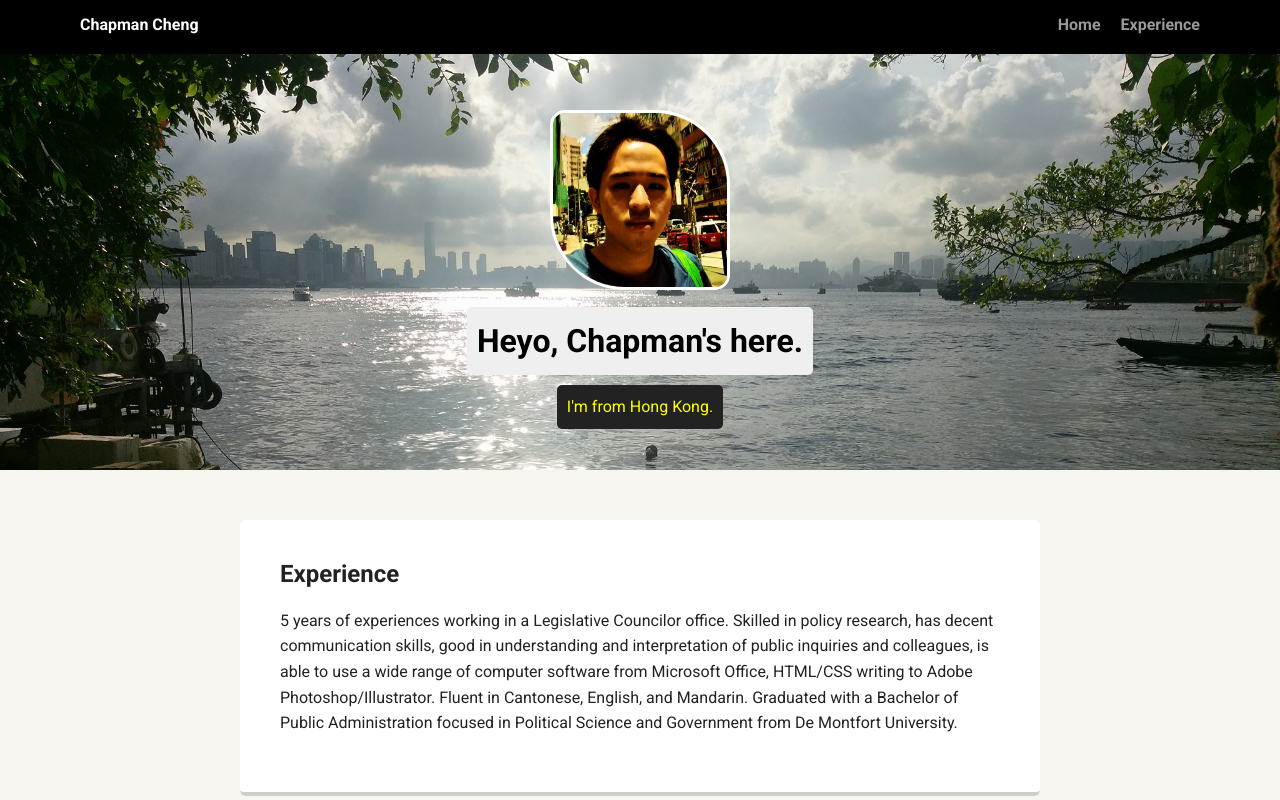
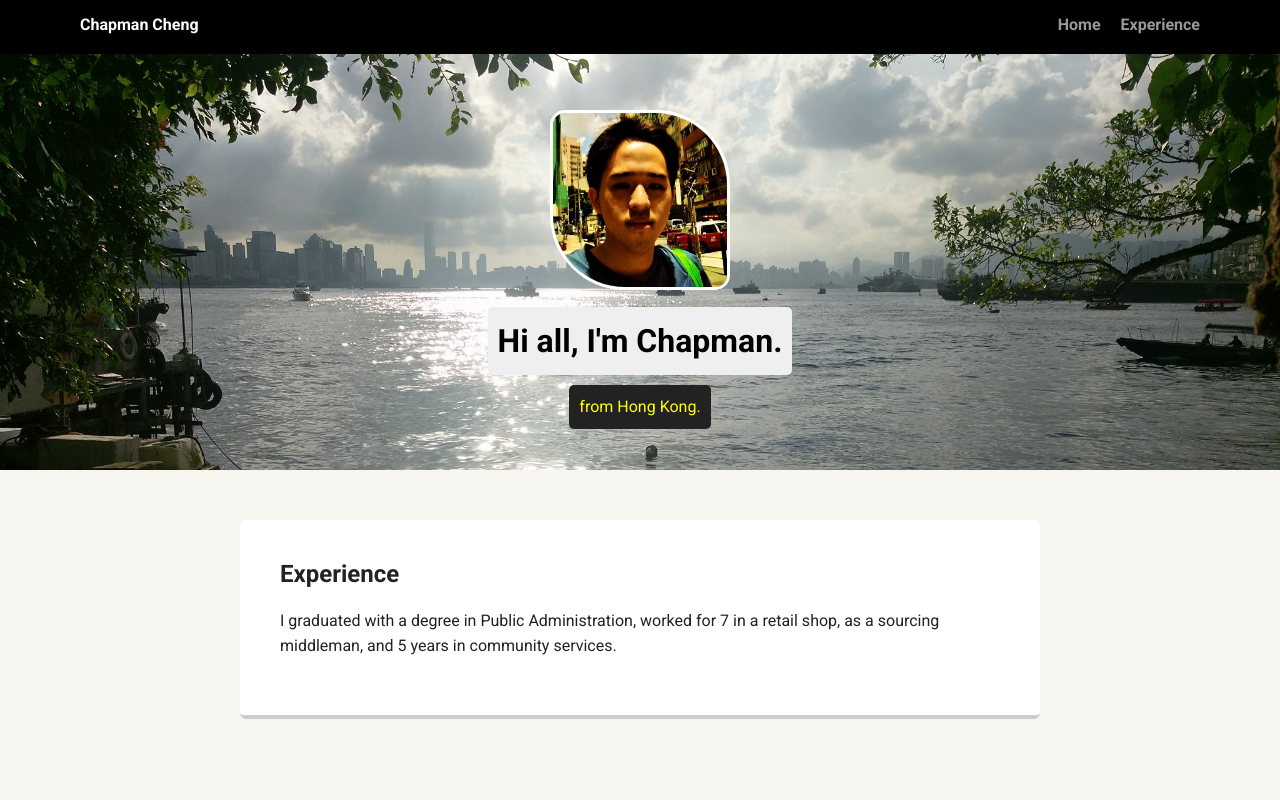
Before and after one commit to chapman-cc/thtechdegree_unit01, a plain HTML site: page experience.html in a window 1280 px wide. Shown: the top 800 px of the page. Drawn offline with Linux system fonts and the light colour scheme; a web font is replaced by a local one.

Commit message:
Change experience <p>

```diff
--- a/experience.html
+++ b/experience.html
@@ -18,14 +18,14 @@
 
     <header id="header">
       <img src="images/chap_portrait.jpg" alt="Chapman's portrait" class="profile-image">
-      <h1 class="tag name">Heyo, Chapman's here.</h1>
-      <p class="tag location">I'm from Hong Kong.</p>
+      <h1 class="tag name">Hi all, I'm Chapman.</h1>
+      <p class="tag location">from Hong Kong.</p>
     </header>
 
     <main class="flex">
       <div class="card large-card">
         <h2>Experience</h2>
-        <p>5 years of experiences working in a Legislative Councilor office. Skilled in policy research, has decent communication skills, good in understanding and interpretation of public inquiries and colleagues, is able to use a wide range of computer software from Microsoft Office, HTML/CSS writing to Adobe Photoshop/Illustrator. Fluent in Cantonese, English, and Mandarin. Graduated with a Bachelor of Public Administration focused in Political Science and Government from De Montfort University.</p>
+        <p>I graduated with a degree in Public Administration, worked for 7 in a retail shop, as a sourcing middleman, and 5 years in community services. </p>
       </div>
 
     </main>
```
